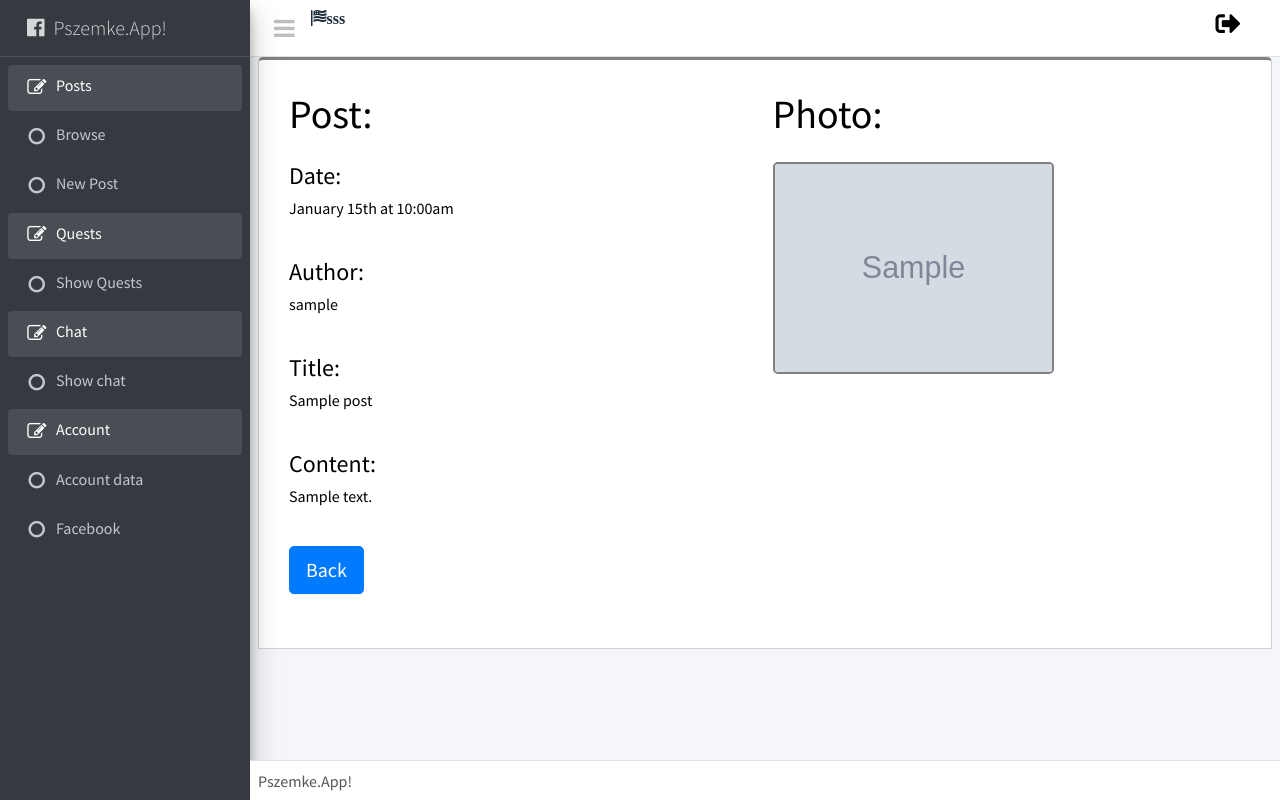
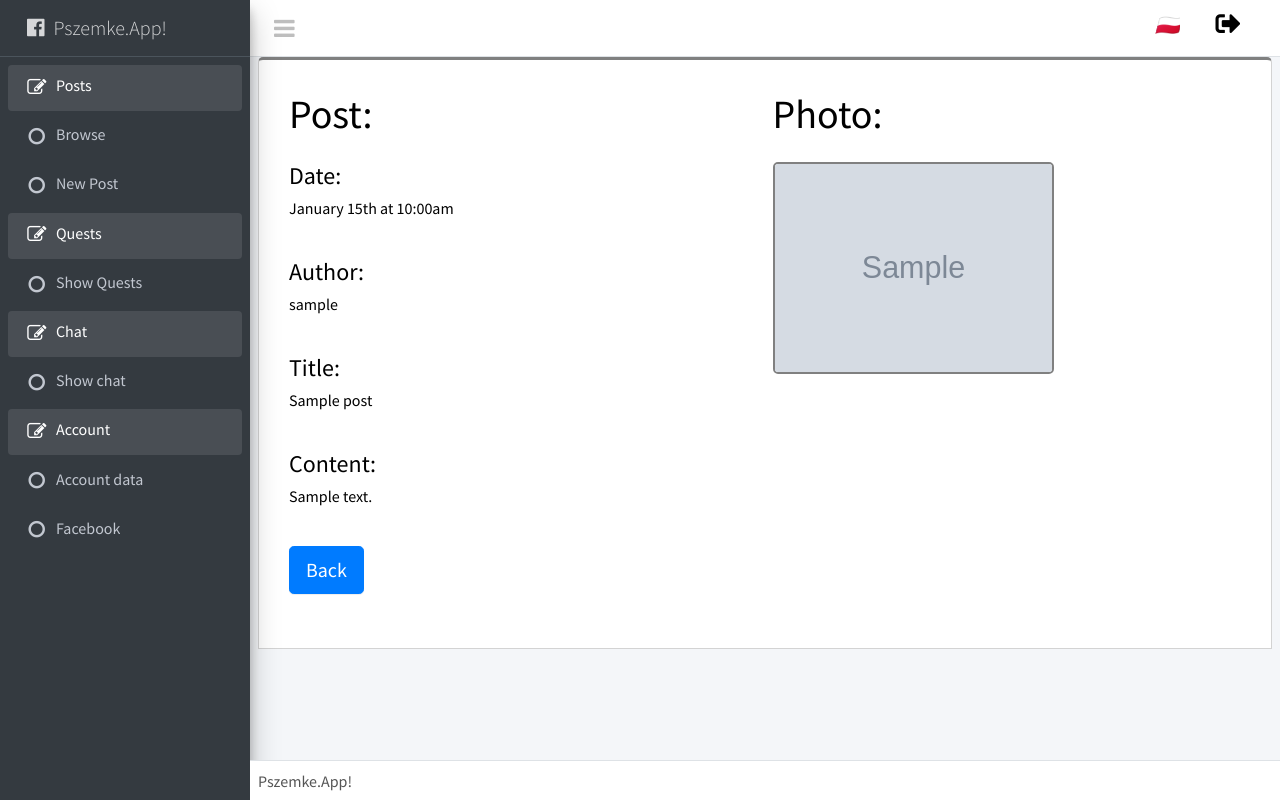
Before and after one commit to niemamzdania/Facebook-App, a Symfony app: template templates/posts/show_post.html.twig in a window 1280 px wide. Run offline with Twig, Linux system fonts and the light colour scheme; the template is opened without the code that fills it: most values are stand-ins (such as "Sample title", 1, 10 or a date in 2020); grey boxes marked "Sample" are stand-in pictures; some libraries are stand-ins or nearby versions.

Commit message:
Emoji for translation added

```diff
--- a/src/Controller/MainController.php
+++ b/src/Controller/MainController.php
@@ -22,13 +22,12 @@ class MainController extends AbstractController
 
     /**
      * @Route("/changeLanguage/{lang}", name="change_lang")
-     * @IsGranted("IS_AUTHENTICATED_FULLY")
      */
     public function changeLanguage(Request $request, $lang)
     {
         $session = $request->getSession();
         $session->set('locale', $lang);
 
-        return $this->redirectToRoute('main_page');
+        return new Response("Ok");
     }
 }
--- a/src/EventSubscriber/LanguageSubscriber.php
+++ b/src/EventSubscriber/LanguageSubscriber.php
@@ -16,7 +16,8 @@ class LanguageSubscriber implements EventSubscriberInterface
             return;
         }
 
-        $request->setLocale($request->getSession()->get('locale'));
+        if($request->getSession()->get('locale'))
+            $request->setLocale($request->getSession()->get('locale'));
     }
 
     public static function getSubscribedEvents()
--- a/templates/mainpage/navbar.html.twig
+++ b/templates/mainpage/navbar.html.twig
@@ -8,8 +8,24 @@
                 </a>
             </li>
             <li class="nav-item d-none d-sm-inline-block"></li>
-            <li><i class="fas fa-flag-usa">sss</i></li>
         </ul>
-       <a href="/logout" class="logout-button"> <i class="fas fa-sign-out-alt"></i></a>
+        {% if app.request.locale == 'pl_PL' %}
+            <a id="en" href="#" class="" onclick="changeLanguage(this.id)"><i
+                        style="position: absolute; right: 100px; top: 10px; font-size: 20px; color: black; margin: auto;">🇺🇸</i></a>
+        {% elseif app.request.locale == 'en' %}
+            <a id="pl_PL" href="#" class="" onclick="changeLanguage(this.id)"><i
+                        style="position: absolute; right: 100px; top: 10px; font-size: 20px; color: black; margin: auto;">🇵🇱</i></a>
+        {% endif %}
+        <a href="/logout" class="logout-button"> <i class="fas fa-sign-out-alt"></i></a>
     </nav>
+    <script>
+        function changeLanguage(clicked_id) {
+            let url = '{{ path('change_lang', {lang: 'clicked_id'}) }}';
+            url = url.replace("clicked_id", clicked_id);
+            $.ajax({
+                url: url,
+            });
+            location.reload();
+        }
+    </script>
 {% endblock %}
```
Also changed, not shown: templates/posts/show_posts.html.twig (+23 -10 lines), public/images/pl.png (added), updates.db.
